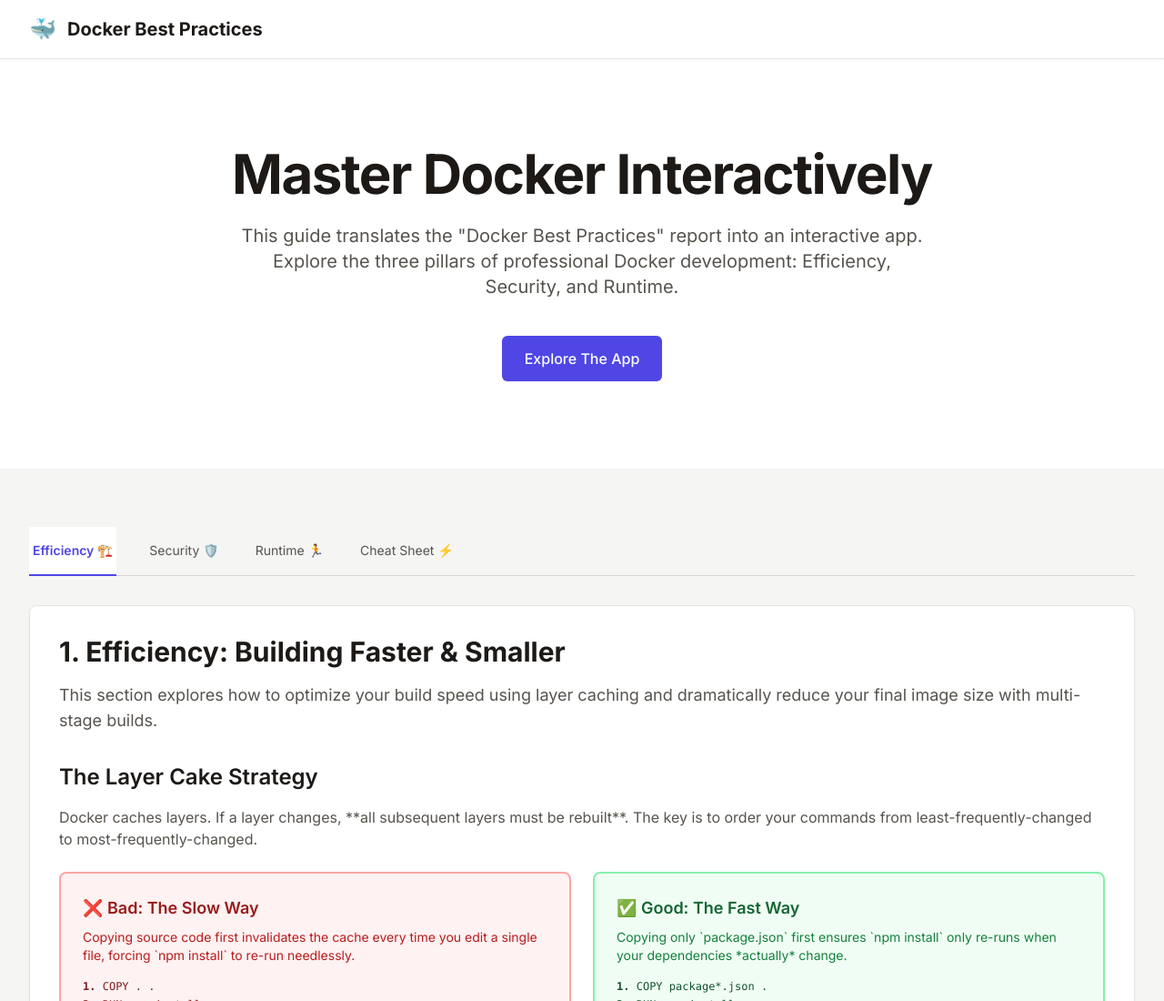
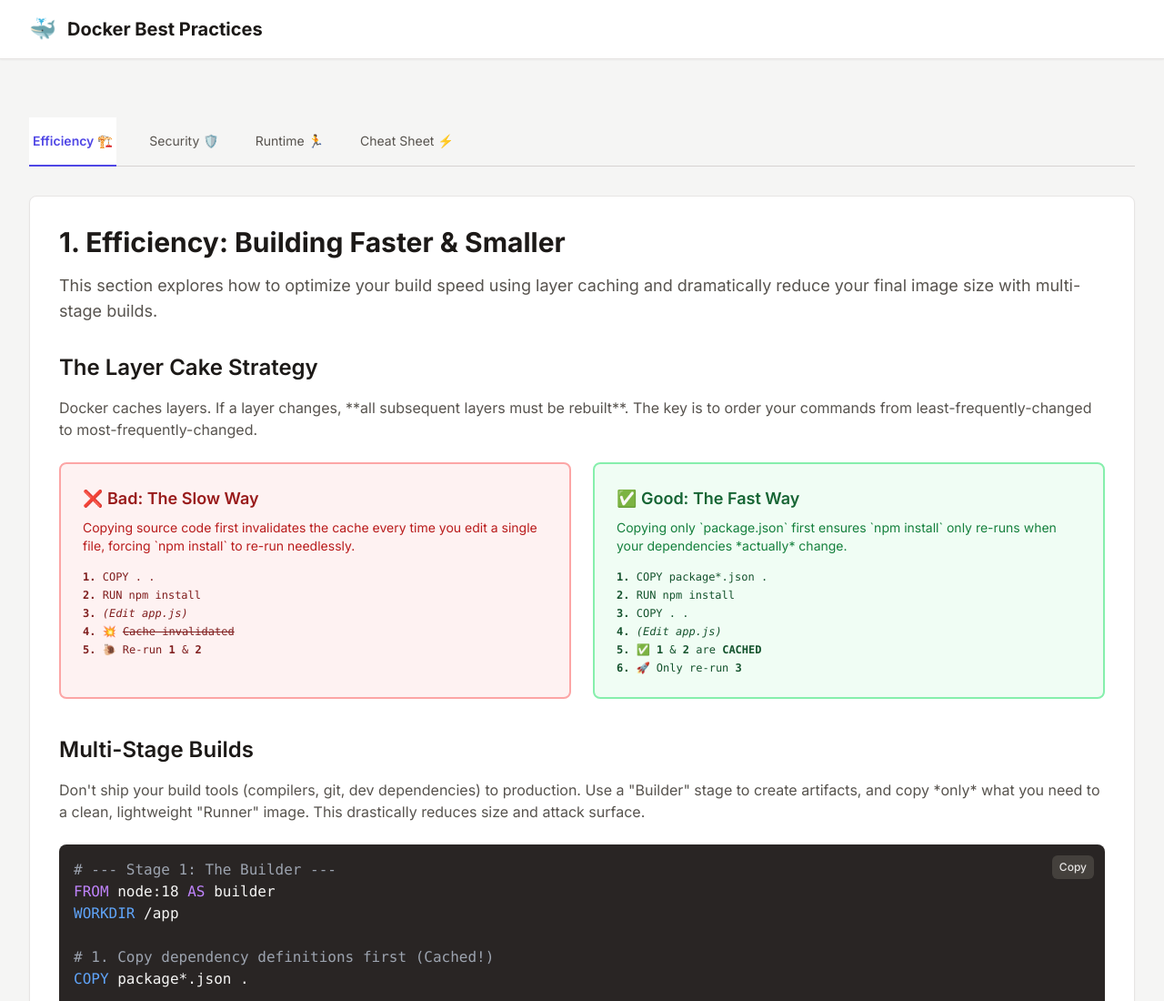
Before and after one commit to Mukish45/docker-best-practices, a plain HTML site: page index.html in a window 1280 px wide. Shown: the top 1100 px of the page at 91% size. Drawn offline with nearby package versions, Linux system fonts and the light colour scheme.

Commit message:
Update index.html

```diff
--- a/index.html
+++ b/index.html
@@ -83,23 +83,6 @@
             </div>
         </nav>
     </header>
-
-    <!-- Hero Section -->
-    <section id="hero" class="bg-white">
-        <div class="max-w-7xl mx-auto py-16 px-4 sm:py-24 sm:px-6 lg:px-8 text-center">
-            <h1 class="text-4xl font-extrabold tracking-tight text-stone-900 sm:text-5xl md:text-6xl">
-                <span class="block">Master Docker Interactively</span>
-            </h1>
-            <p class="mt-6 max-w-lg mx-auto text-xl text-stone-600 sm:max-w-3xl">
-                This guide translates the "Docker Best Practices" report into an interactive app. Explore the three pillars of professional Docker development: Efficiency, Security, and Runtime.
-            </p>
-            <div class="mt-10">
-                <a href="#app" class="inline-flex items-center px-6 py-3 border border-transparent text-base font-medium rounded-md shadow-sm text-white bg-indigo-600 hover:bg-indigo-700">
-                    Explore The App
-                </a>
-            </div>
-        </div>
-    </section>
 
     <!-- Main Application -->
     <main id="app" class="max-w-7xl mx-auto px-4 sm:px-6 lg:px-8 py-16">
```
